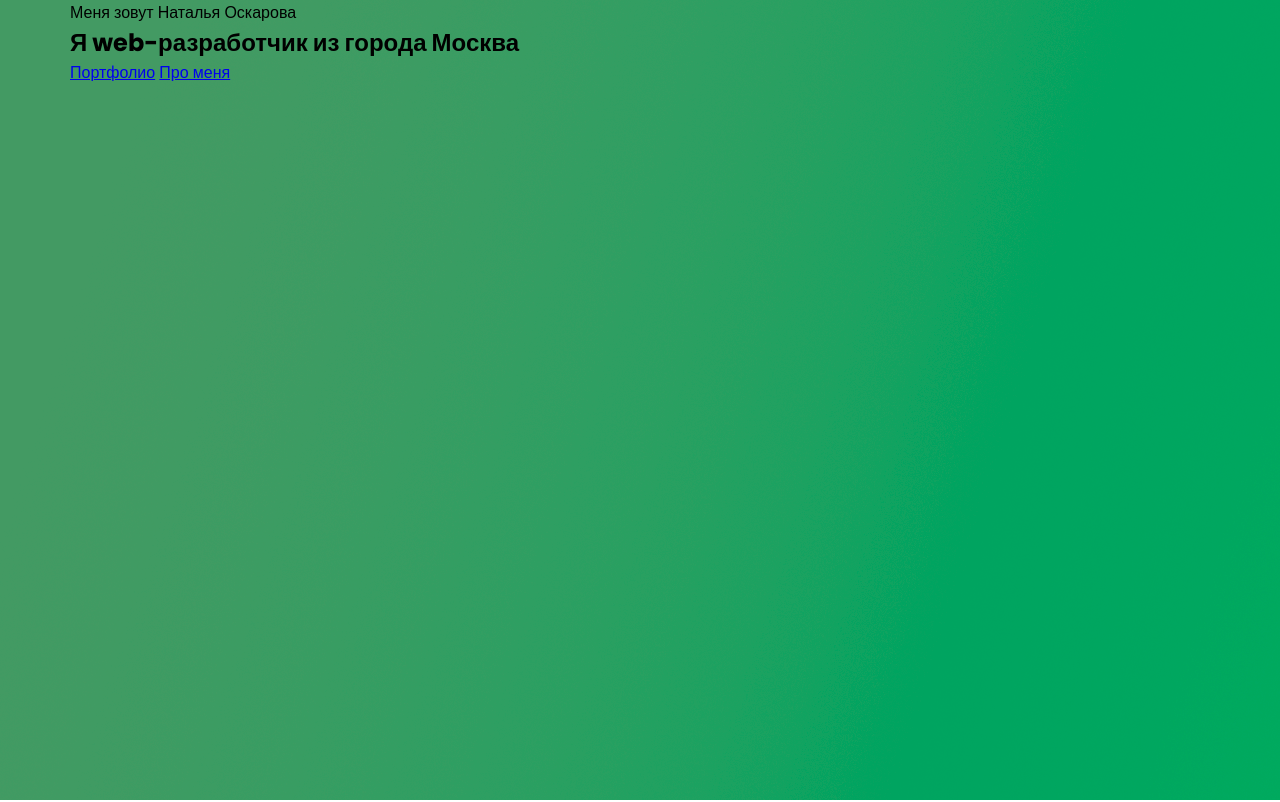
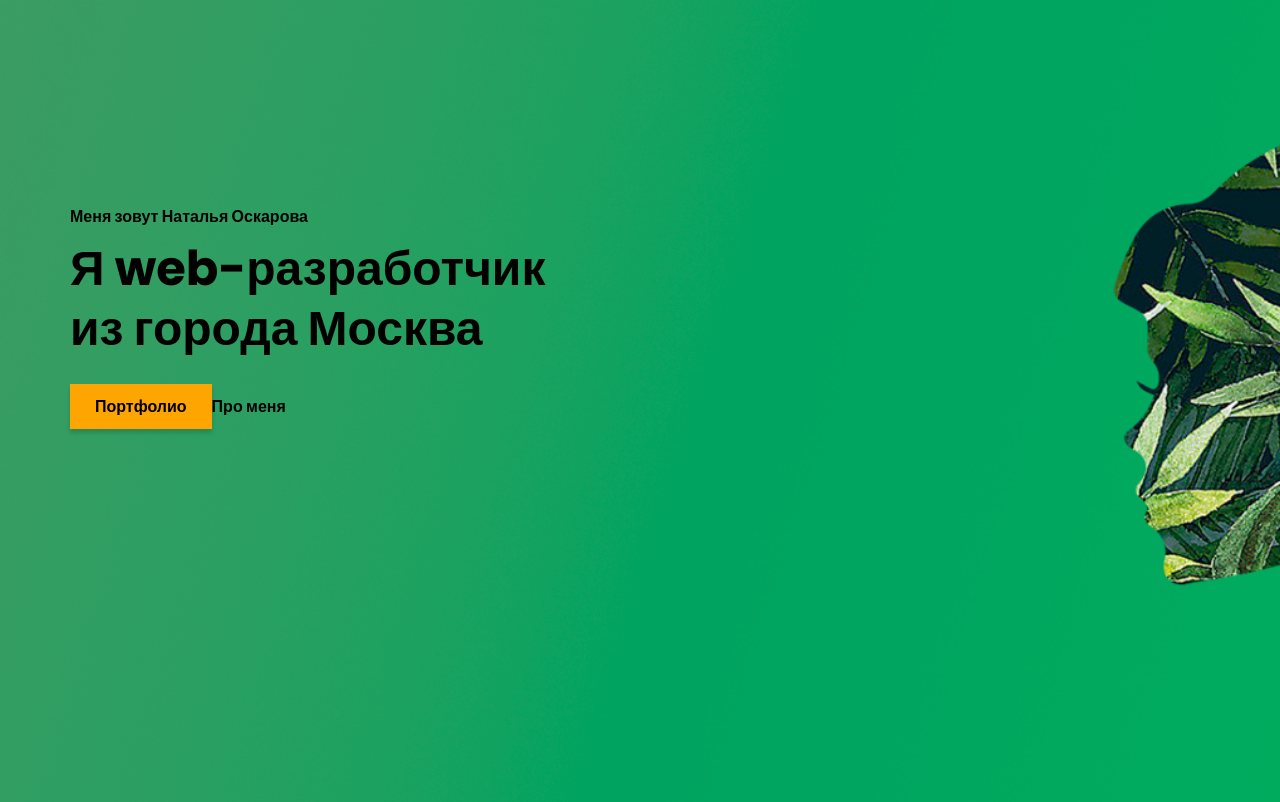
Before and after one commit to lilGooseling/Portfolio, a website: page index.html in a window 1280 px wide. Shown: the top 802 px of the page. Drawn offline with nearby package versions, Linux system fonts and the light colour scheme; files that its build step writes are made by us from their sources.

Commit message:
Promo 3 часть

```diff
--- /dev/null
+++ b/src/sass/blocks/_button.scss
@@ -0,0 +1,6 @@
+.btn {
+  line-height: 21px;
+  background: #FFA501;
+  box-shadow: 0 4px 4px rgba(0, 0, 0, 0.15);
+  padding: 12px 25px 12px 25px;
+}
--- a/src/sass/blocks/_promo.scss
+++ b/src/sass/blocks/_promo.scss
@@ -1,5 +1,24 @@
 .promo {
   min-height: 100vh;
   position: relative;
-  background: url("/src/img/girl_green_bg.png");
+  background: url("/src/img/girl_green_bg.png") no-repeat 50%/cover;
+  padding-top: 205px;
+  &__title {
+    width: 535px;
+    margin-top: 10px;
+  }
+  &__btns {
+    margin-top: 25px;
+    display: flex;
+    width: 250px;
+    align-items: center;
+  }
+  &__link {
+    color: black;
+    text-decoration: none;
+    font-weight: 700;
+    &:hover {
+      color: black;
+    }
+  }
 }
--- /dev/null
+++ b/src/sass/blocks/_title.scss
@@ -0,0 +1,16 @@
+.title {
+  font-weight: bold;
+  font-size: 36px;
+  line-height: 60px;
+  &_fz14 {
+    font-size: 14px;
+    line-height: 21px;
+  }
+  &_fz16 {
+    font-size: 16px;
+    line-height: 24px;
+  }
+  &_fz48 {
+    font-size: 48px;
+  }
+}
--- a/src/sass/style.scss
+++ b/src/sass/style.scss
@@ -2,6 +2,8 @@
 @import url('https://fonts.googleapis.com/css2?family=Poppins:wght@500;700&display=swap');
 @import "base/variables";
 @import "blocks/_promo";
+@import "blocks/_title";
+@import "blocks/_button";
 
 * {
   font-family: 'Poppins', sans-serif;
```
